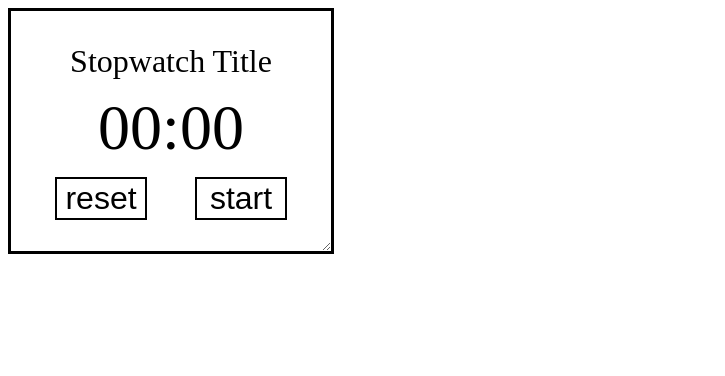
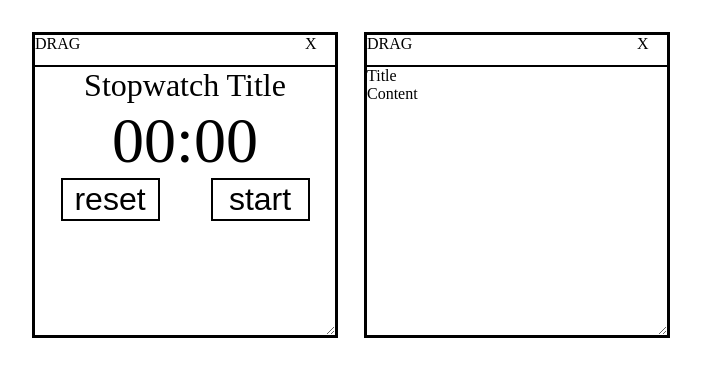
Before and after one commit to WanSouu/utility-manager, a React (Vite) app: page / in a window 1280 px wide. Shown: the top 376 px of the page, without its empty margins (0-725 px from the left). Built offline with nearby package versions, Linux system fonts and the light colour scheme.

Commit message:
Drag functionalities | Placeholder notepad card

```diff
--- a/src/UtilityManager.jsx
+++ b/src/UtilityManager.jsx
@@ -1,11 +1,14 @@
-import { useState } from 'react'
+import UtilityWindowManager from './UtilityWindowManager.jsx'
 import StopWatch from './utilities/Stopwatch/Stopwatch.jsx'
+import Notepad from './utilities/Notepad/Notepad.jsx'
+
 
 function UtilityManager() {
   return(
-    <>
-    <StopWatch />
-    </>
+    <UtilityWindowManager>
+      <StopWatch />
+      <Notepad />
+    </UtilityWindowManager>
  )
 }
 
--- /dev/null
+++ b/src/UtilityWindowManager.jsx
@@ -0,0 +1,79 @@
+import { useState , useEffect } from 'react'
+
+// This function gets all the positions (css left & top) of the objects
+// unless init=true, then it sets all the positions of the objects to be next to each other with a small margin.
+// idk how responsive is this going to be rofl
+// but it returns an array of positions.
+function setDefaultInfo(objects) {
+  var positions = Array(objects.length).fill(null);
+  var sizes = Array(objects.length).fill(Array(2).fill(300));
+  var init_sep = 32
+  var init_pos = [init_sep,init_sep]
+  console.log("len ", sizes);
+  for(var i = 0; i < objects.length; i++) {
+    positions[i]=[init_pos[0], init_pos[1]];
+    init_pos[0]+=sizes[i][0] + init_sep
+    //init_pos[1] += objects[i].offsetHeight
+
+  }
+  return([positions,sizes])
+}
+
+let draggingCard={ element: null, index: null};
+let draggingOffset={ x: 0, y: 0}
+addEventListener("mouseup", (event) => {
+  draggingCard.element=null;
+});
+addEventListener("mousemove", (event) => {
+  if (draggingCard.element!=null) {
+    draggingCard.element.style.left=(event.clientX - parseInt(draggingCard.element.style.width)/2 + draggingOffset.x)+"px";
+    draggingCard.element.style.top=(event.clientY - parseInt(draggingCard.element.style.height)/2 + draggingOffset.y)+"px";
+  }2
+});
+
+
+
+export default function UtilityWindowManager({ children }) {
+  //const [cardInfo, setCardInfo] = useState(setDefaultInfo(children))
+  let cardInfo=setDefaultInfo(children);
+
+  function getUtilityCard(cardInfo) {
+    var i = cardInfo;
+    while(i.className != "utility-card") {
+      i = i.parentNode;
+    }
+    return i;
+  }
+
+  function setDraggingCard(e, index) {
+    draggingCard.element = getUtilityCard(e.target)
+    draggingCard.index = index;
+
+    draggingOffset.x = (parseInt(draggingCard.element.style.left)+parseInt(draggingCard.element.style.width)/2) - e.clientX;
+    draggingOffset.y = (parseInt(draggingCard.element.style.top)+parseInt(draggingCard.element.style.height)/2) - e.clientY;
+  }
+
+
+  return(
+    <>
+    {children.map((child, index) => {
+      return(
+        <div key={index} className="utility-card" style={{
+          left: cardInfo[0][index][0] + "px",
+          top: cardInfo[0][index][1] + "px",
+          width: cardInfo[1][index][0] + "px",
+          height: cardInfo[1][index][1] + "px"
+          }}
+
+          >
+          <div class="top-bar">
+            <div class="card-drag-bar" onMouseDown={((e) => {setDraggingCard(e,index)})}>DRAG</div>
+            <div class="card-close">X</div>
+          </div>
+          <div>{child}</div>
+        </div>
+      )
+    })}
+    </>
+  )
+}
--- a/src/mainStyles.css
+++ b/src/mainStyles.css
@@ -1,5 +1,42 @@
+:root {
+  --card-background-color: white;
+}
 body {
   width: 100vw;
   height: 100vh;
   overflow: hidden;
 }
+.utility-card {
+  border: 3px solid black;
+  overflow: hidden;
+  resize: both;
+  min-width: 300px;
+  min-height: 300px;
+  max-width: 400px;
+  max-height: 400px;
+  display: inline-block;
+  position: absolute;
+  background: var(--card-background-color);
+}
+.top-bar {
+  height: 10%;
+  width: 100%;
+  border-bottom: black 2px solid;
+  position: relative;
+}
+.card-drag-bar, .card-close {
+  display: inline-block;
+  user-select: none;
+  height: 100%;
+  position: absolute;
+}
+.card-drag-bar {
+  left:0;
+  cursor: grab;
+  width: 100%
+}
+.card-close {
+  aspect-ratio: 1/1;
+  right:0;
+  cursor: pointer;
+}
--- /dev/null
+++ b/src/utilities/Notepad/Notepad.jsx
@@ -0,0 +1,11 @@
+import { useState } from 'react'
+import './notepadStyle.css'
+
+export default function Notepad() {
+  return(
+  <div id="notepad-wrapper">
+    <div className="notepad-title" contentEditable="true" placeholder="Title"></div>
+    <div className="notepad-content" contentEditable="true" placeholder="Content"></div>
+  </div>
+  )
+}
--- /dev/null
+++ b/src/utilities/Notepad/notepadStyle.css
@@ -0,0 +1,5 @@
+[contenteditable=true]:empty:before{
+  content: attr(placeholder);
+  pointer-events: none;
+  display: block;
+}
--- a/src/utilities/Stopwatch/Stopwatch.jsx
+++ b/src/utilities/Stopwatch/Stopwatch.jsx
@@ -1,5 +1,5 @@
-import { useState , useEffect } from 'react'
-import './stopwatch_style.css'
+import { useState } from 'react'
+import './stopwatchStyle.css'
 
 // Function that converts the amount of seconds into a 00:00 string format
 function stopwatchSecondsToTime(seconds) {
@@ -29,7 +29,6 @@ export default function StopWatch() {
 
   // Function that runs every 1 second and adds the time to the stopwatch time variable
   function stopwatchAddTime() {
-    console.log("yeah");
     setStopwatch((current_info) => {return {time : current_info.time + 1, state : current_info.state}});
     stopwatchTimeout = setTimeout(stopwatchAddTime, 1000);
   }
--- a/src/utilities/Stopwatch/stopwatch_style.css
+++ b/src/utilities/Stopwatch/stopwatchStyle.css
@@ -1,14 +1,8 @@
 #stopwatch-wrapper {
-  border: 3px solid black;
-  padding:20px;
-  overflow: hidden;
-  resize: both;
-  width: 160px;
-  height: 120px;
-  min-width: 280px;
-  min-height: 200px;
-  max-width: 360px;
-  max-height: 240px;
+
+  width:100%;
+  height:100%;
+
   position: relative;
 
   display: flex;
```
Also changed, not shown: 1 other file (tests, documents, lock files or other folders).
